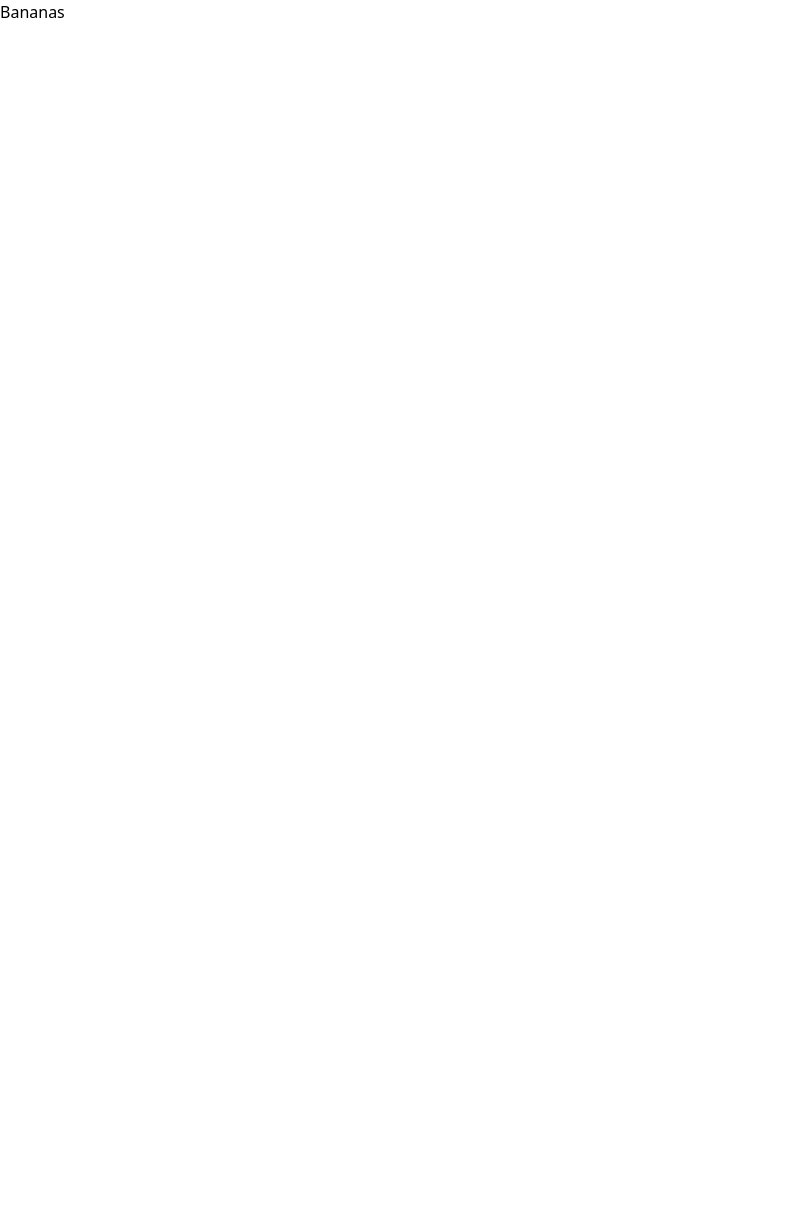
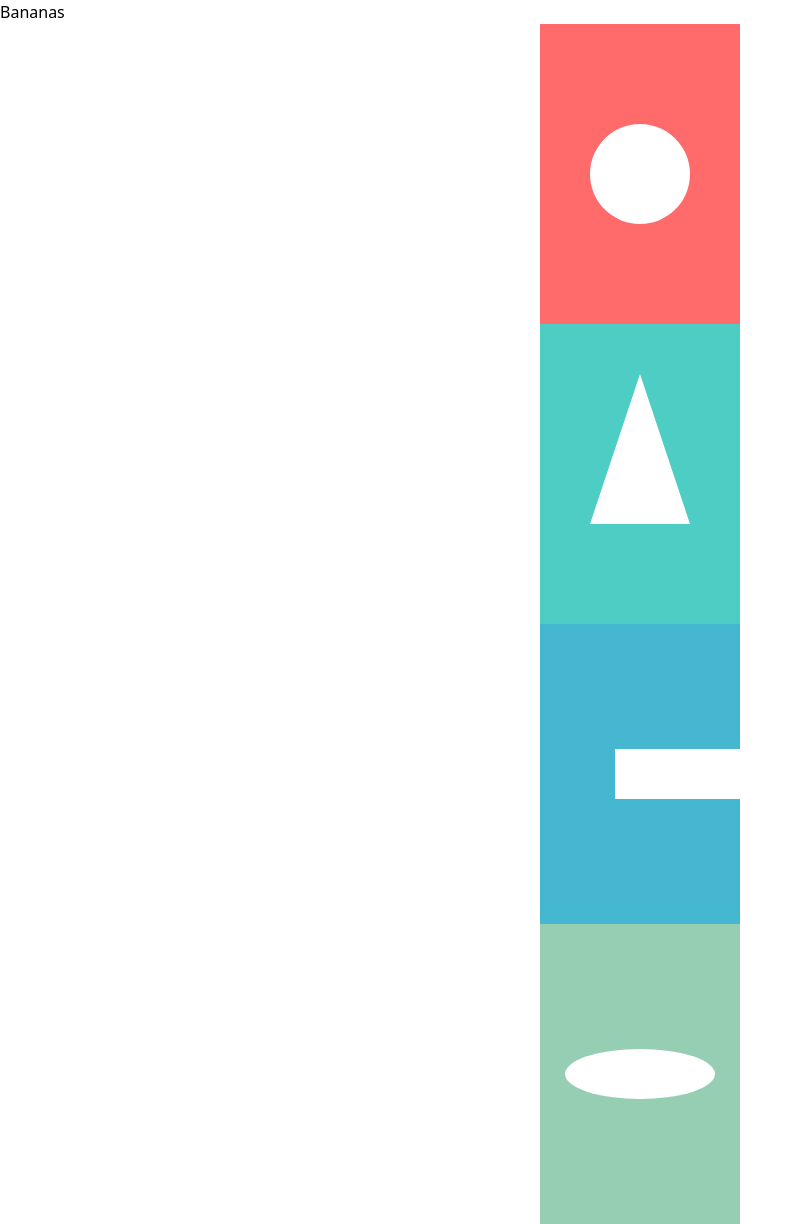
Before and after one commit to test-party/guinea-pig-next, a Next.js app: page /role-img-alt in a window 1280 px wide. Shown: the whole page, without its empty margins (0-802 px from the left). Before the commit the page ends 800 px from the top, so only its background shows below. Built offline with nearby package versions, Linux system fonts and the light colour scheme.

Commit message:
amk - role-img-alt

```diff
--- a/src/app/role-img-alt/page.tsx
+++ b/src/app/role-img-alt/page.tsx
@@ -6,15 +6,35 @@ const Page = () => {
                 <div role="img" aria-label="Valid Label" id="pass1"></div>
                 <div id="match">Bananas</div>
                 <div role="img" aria-labelledby="match" id="pass2"></div>
-                <div id="hidden-match" style={{ display:'none' }}>Banana bombs</div>
+                <div id="hidden-match" style={{ display: 'none' }}>Banana bombs</div>
                 <div role="img" aria-labelledby="hidden-match" id="pass3"></div>
                 <div role="img" title="title" id="pass4"></div>
             </div>
             <div id="invalid-cases">
-                <div role="img" id="violation1"></div>
-                <div role="img" aria-label="" id="violation2"></div>
-                <div role="img" aria-labelledby="no-match" id="violation3"></div>
-                <div role="img" title="" id="violation4"></div>
+                <div role="img" id="violation1">
+                    <svg width="200" height="300" viewBox="0 0 200 300">
+                        <rect width="200" height="300" fill="#ff6b6b"/>
+                        <circle cx="100" cy="150" r="50" fill="#fff"/>
+                    </svg>
+                </div>
+                <div role="img" aria-label="" id="violation2">
+                    <svg width="200" height="300" viewBox="0 0 200 300">
+                        <rect width="200" height="300" fill="#4ecdc4"/>
+                        <polygon points="100,50 150,200 50,200" fill="#fff"/>
+                    </svg>
+                </div>
+                <div role="img" aria-labelledby="no-match" id="violation3">
+                    <svg width="200" height="300" viewBox="0 0 200 300">
+                        <rect width="200" height="300" fill="#45b7d1"/>
+                        <rect x="75" y="125" width="50" height="50" fill="#fff"/>
+                    </svg>
+                </div>
+                <div role="img" title="" id="violation4">
+                    <svg width="200" height="300" viewBox="0 0 200 300">
+                        <rect width="200" height="300" fill="#96ceb4"/>
+                        <ellipse cx="100" cy="150" rx="75" ry="25" fill="#fff"/>
+                    </svg>
+                </div>
             </div>
         </>)
 }
```
